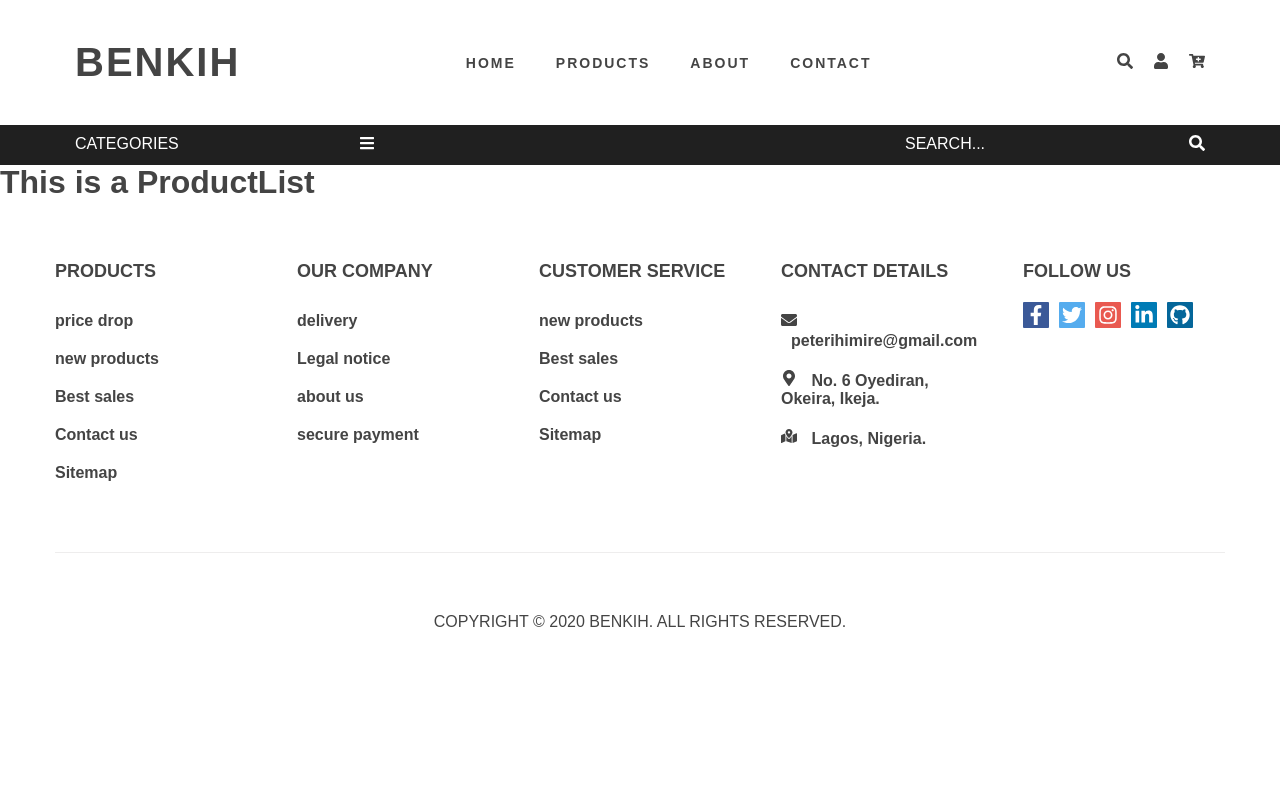
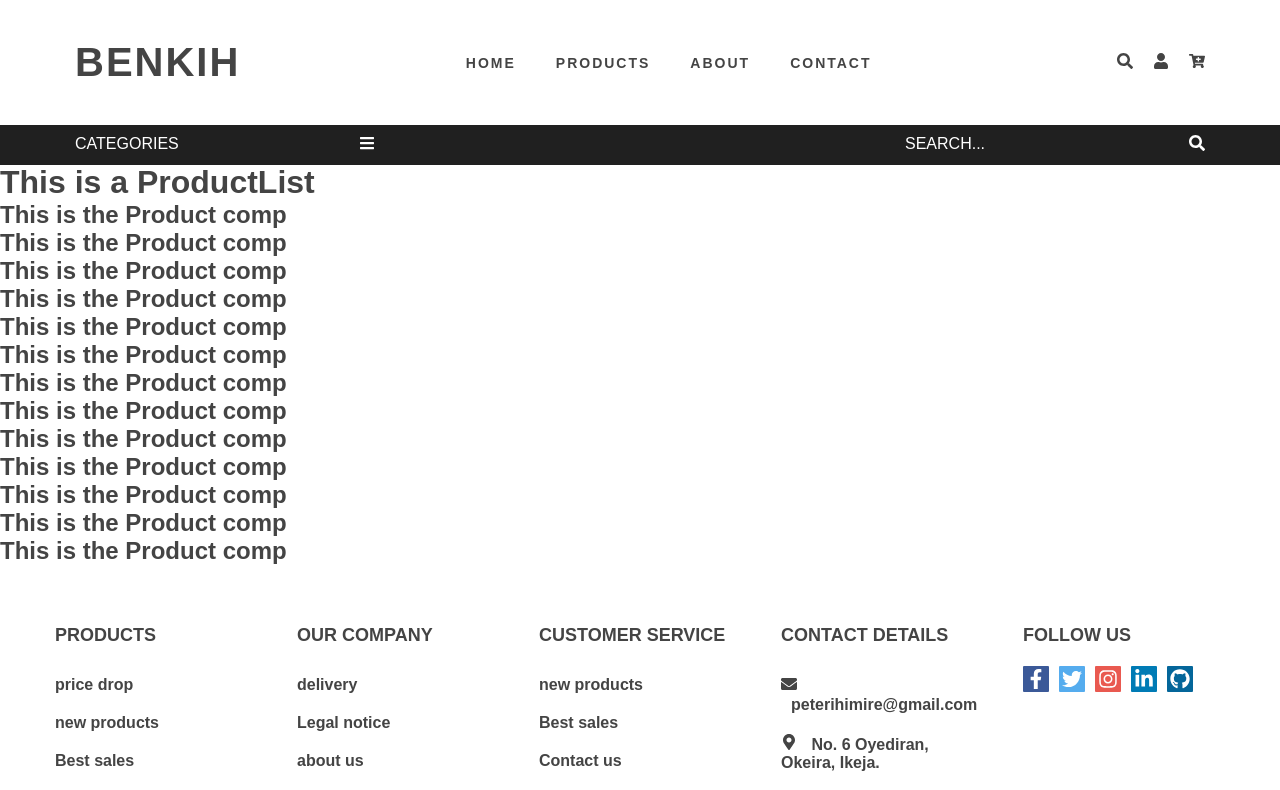
Before and after one commit to peterihimire/benkih-ecommerce-react, a React (Create React App) app: page /products in a window 1280 px wide. Shown: the top 790 px of the page. Built offline with nearby package versions, Linux system fonts and the light colour scheme.

Commit message:
renamed the single-product component to just product, added title to the index.html file, wrapped the entire project with project-provider from the context-api, tried to simplify the data from the items to be easier to work with, now my contextAPI is almost ready to work with

```diff
--- a/public/index.html
+++ b/public/index.html
@@ -24,7 +24,7 @@
       work correctly both with client-side routing and a non-root public URL.
       Learn how to configure a non-root public URL by running `npm run build`.
     -->
-    <title>BENKIH-STORE | HOME</title>
+    <title>Home | BENKIH</title>
   </head>
   <body>
     <noscript>You need to enable JavaScript to run this app.</noscript>
--- a/src/components/Navbar.js
+++ b/src/components/Navbar.js
@@ -42,21 +42,21 @@ const Navbar = props => {
                 </button>
               </li>
               <li className="navbar-items">
-                <Link>
+                <Link to="">
                   <span>
                     <FaSearch />
                   </span>
                 </Link>
               </li>
               <li className="navbar-items">
-                <Link>
+                <Link to="">
                   <span>
                     <FaUser />
                   </span>
                 </Link>
               </li>
               <li className="navbar-items">
-                <Link>
+                <Link to="">
                   <span>
                     <FaCartPlus />
                   </span>
--- /dev/null
+++ b/src/components/Product.js
@@ -0,0 +1,15 @@
+import React from "react";
+import { Link } from "react-router-dom";
+import { ProductConsumer } from "../context";
+
+function Product(props) {
+  // const { id, name, price, images } = props.product;
+  // console.log(id, name, price);
+  return (
+    <article>
+      <h1>This is the Product comp</h1>
+    </article>
+  );
+}
+
+export default Product;
--- a/src/components/ProductList.js
+++ b/src/components/ProductList.js
@@ -1,10 +1,20 @@
 import React, { Component } from "react";
+import Product from "./Product";
+import { ProductConsumer } from "../context";
 
 class ProductList extends Component {
   render() {
     return (
       <div>
         <h1>This is a ProductList</h1>
+        <ProductConsumer>
+          {value => {
+            return value.products.map(product => {
+              return <Product key={product.id} product={product} />;
+              // console.log(product);
+            });
+          }}
+        </ProductConsumer>
       </div>
     );
   }
--- a/src/context.js
+++ b/src/context.js
@@ -0,0 +1,53 @@
+import React, { Component } from "react";
+import items from "./data";
+
+//Create context
+const ProductContext = React.createContext();
+
+//Provider
+class ProductProvider extends Component {
+  state = {
+    products: []
+  };
+  componentDidMount() {
+    let products = this.formatData(items);
+    this.setState({
+      products
+    });
+    console.log(products);
+  }
+  formatData = items => {
+    let tempItems = items.map(item => {
+      let id = item.sys.id;
+      let images = item.fields.images.map(image => image.fields.file.url);
+
+      let product = { ...item.fields, id, images };
+      return product;
+    });
+    return tempItems;
+  };
+  detailHandler = () => {
+    console.log("Hello from detailHandler");
+  };
+  addToCart = () => {
+    console.log("Hello from add to cart");
+  };
+  render() {
+    return (
+      <ProductContext.Provider
+        value={{
+          ...this.state,
+          detailHandler: this.detailHandler,
+          addToCart: this.addToCart
+        }}
+      >
+        {this.props.children}
+      </ProductContext.Provider>
+    );
+  }
+}
+
+//Consumer
+const ProductConsumer = ProductContext.Consumer;
+
+export { ProductProvider, ProductConsumer };
--- a/src/index.js
+++ b/src/index.js
@@ -4,12 +4,15 @@ import "./index.css";
 import App from "./App";
 import * as serviceWorker from "./serviceWorker";
 import { BrowserRouter as Router } from "react-router-dom";
+import { ProductProvider } from "./context";
 
 ReactDOM.render(
   <React.StrictMode>
-    <Router>
-      <App />
-    </Router>
+    <ProductProvider>
+      <Router>
+        <App />
+      </Router>
+    </ProductProvider>
   </React.StrictMode>,
   document.getElementById("root")
 );
```
Also changed, not shown: src/components/SingleProduct.js (deleted, +0 -11 lines).
